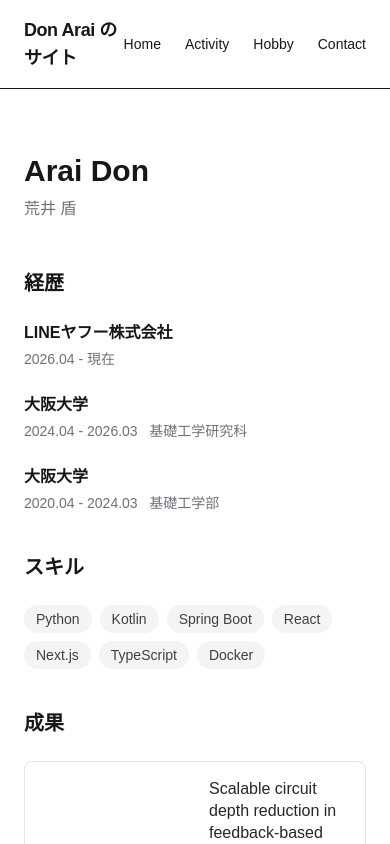
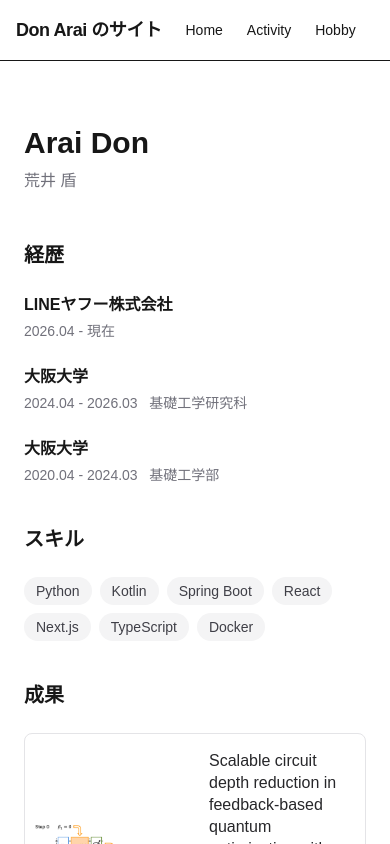
Before and after one commit to donarai/my-site, a Next.js app in the folder frontend/: page / in a window 390 px wide. Shown: the top 844 px of the page. Built offline with nearby package versions, Linux system fonts and the light colour scheme.

Commit message:
fix: prevent nav wrapping on mobile, scroll horizontally instead
Full nav labels stay intact; below the sm breakpoint the nav row
becomes horizontally scrollable rather than wrapping to two lines.

```diff
--- a/frontend/app/layout.tsx
+++ b/frontend/app/layout.tsx
@@ -39,39 +39,41 @@ export default function RootLayout({
 			className={`${geistSans.variable} ${geistMono.variable} antialiased`}
 		>
 			<body>
-				<nav className="border-b px-6 py-4">
-					<div className="max-w-2xl mx-auto flex items-center justify-between">
+				<nav className="border-b px-4 sm:px-6 py-4">
+					<div className="max-w-2xl mx-auto overflow-x-auto">
+						<div className="flex items-center gap-6 w-max sm:w-full sm:justify-between">
 							<Link
 								href="/"
-							className="font-bold text-lg tracking-tight"
+								className="font-bold text-lg tracking-tight whitespace-nowrap"
 							>
 								Don Arai のサイト
 							</Link>
 							<div className="flex gap-6">
 								<Link
 									href="/"
-								className="text-sm hover:text-zinc-500 transition-colors"
+									className="text-sm hover:text-zinc-500 transition-colors whitespace-nowrap"
 								>
 									Home
 								</Link>
 								<Link
 									href="/activity"
-								className="text-sm hover:text-zinc-500 transition-colors"
+									className="text-sm hover:text-zinc-500 transition-colors whitespace-nowrap"
 								>
 									Activity
 								</Link>
 								<Link
 									href="/hobby"
-								className="text-sm hover:text-zinc-500 transition-colors"
+									className="text-sm hover:text-zinc-500 transition-colors whitespace-nowrap"
 								>
 									Hobby
 								</Link>
 								<Link
 									href="/contact"
-								className="text-sm hover:text-zinc-500 transition-colors"
+									className="text-sm hover:text-zinc-500 transition-colors whitespace-nowrap"
 								>
 									Contact
 								</Link>
+							</div>
 						</div>
 					</div>
 				</nav>
```
Lines whose indentation alone changed are shown as unchanged.
